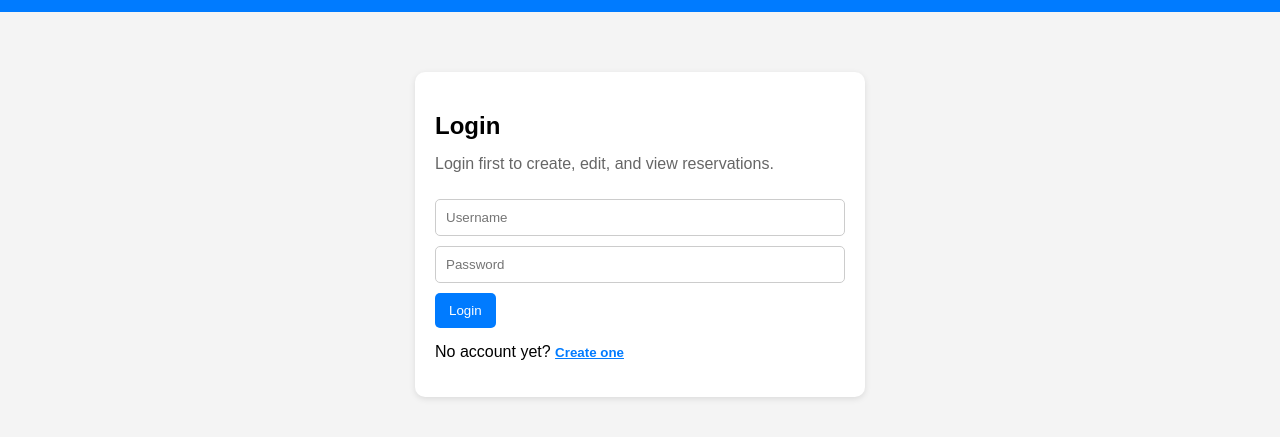
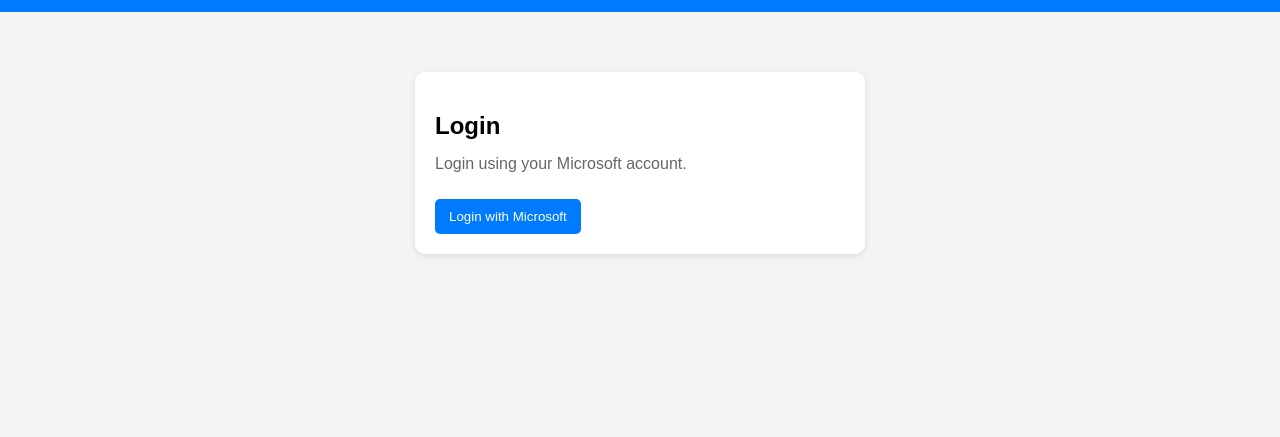
Before and after one commit to naaygel/XCCA-Venue-Reservation-System, a plain HTML site: page index.html in a window 1280 px wide. Shown: the part 59-496 px from the top of the page. Drawn offline with Linux system fonts and the light colour scheme.

Commit message:
Update index.html

```diff
--- a/index.html
+++ b/index.html
@@ -18,30 +18,29 @@
     <button id="homeNav" class="hidden" onclick="showTab('homeTab')">Home</button>
     <button id="reservationsNav" class="hidden" onclick="showTab('reservationsTab')">Reservations</button>
     <button id="adminNav" class="hidden" onclick="showTab('adminTab')">Admin</button>
-    <button id="logoutNav" class="hidden logout-btn" onclick="logout()">Logout</button>
+    <button id="logoutNav" class="hidden" onclick="logout()">Logout</button>
   </nav>
 </header>
 
 <div class="container">
 
   <!-- LOGIN PAGE -->
-  <div id="loginTab" class="tab active">
-    <div class="card auth-card">
-      <h2>Login</h2>
-      <p class="muted">Login first to create, edit, and view reservations.</p>
+<div id="loginTab" class="tab active">
+  <div class="card auth-card">
+    <h2>Login</h2>
 
-      <input type="text" id="loginUsername" placeholder="Username">
-      <input type="password" id="loginPassword" placeholder="Password">
+    <p class="muted">
+      Login using your Microsoft account.
+    </p>
 
-      <button onclick="login()">Login</button>
-
-      <p class="switch-text">
-        No account yet?
-        <button class="link-btn" onclick="showTab('signupTab')">Create one</button>
-      </p>
-    </div>
+    <a href="/.auth/login/aad">
+      <button>
+        Login with Microsoft
+      </button>
+    </a>
   </div>
 
+</div>
   <!-- SIGNUP PAGE -->
   <div id="signupTab" class="tab">
     <div class="card auth-card">
```
